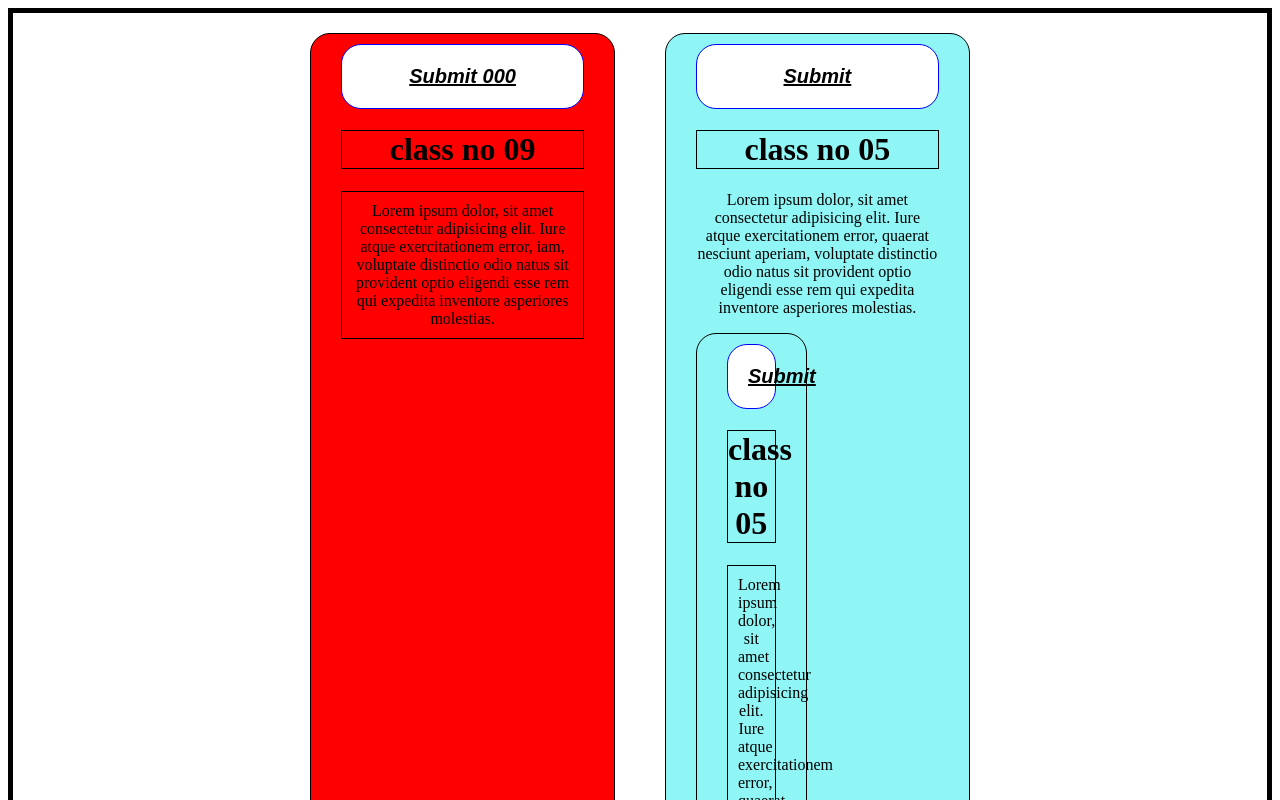
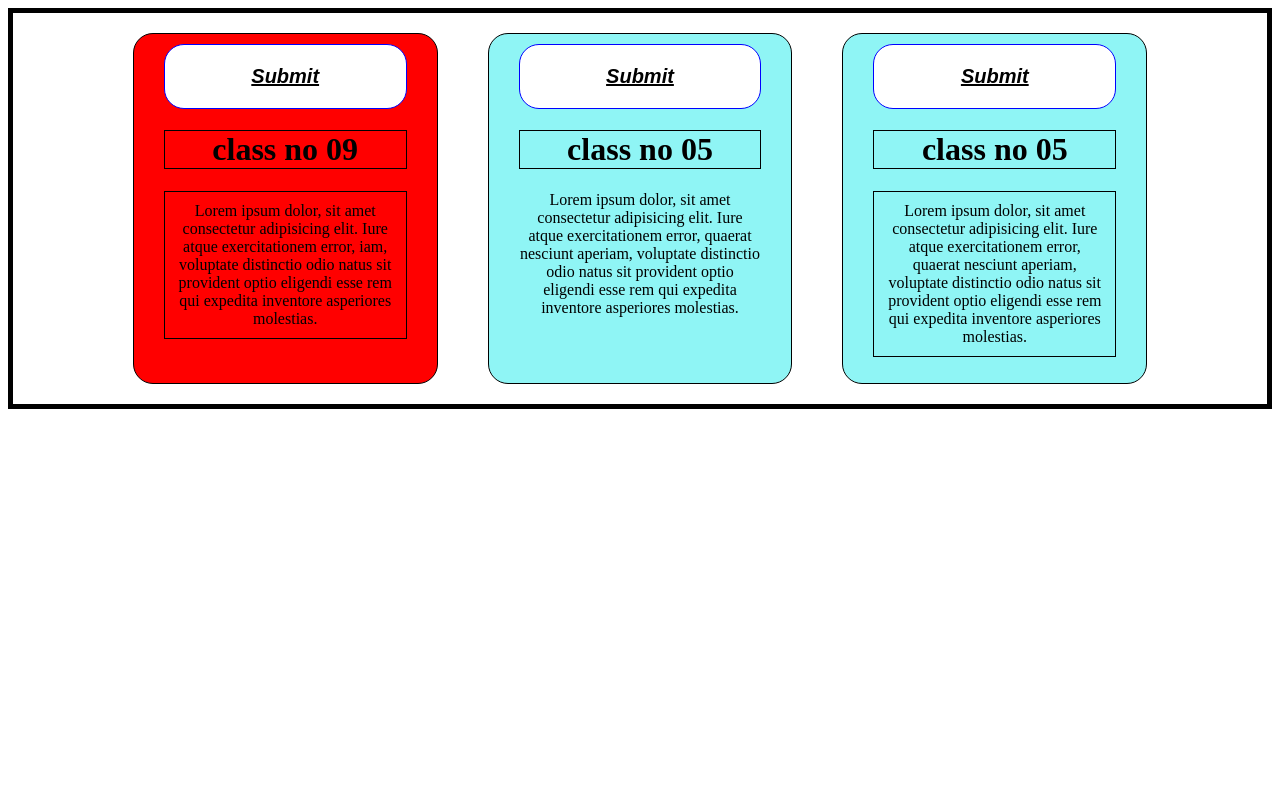
Before and after one commit to Maira324-code/My-vs-upload, a plain HTML site: page Class no08/index.html in a window 1280 px wide. Shown: the top 800 px of the page. Drawn offline with Linux system fonts and the light colour scheme.

Commit message:
class  8

```diff
--- a/Class no08/index.html
+++ b/Class no08/index.html
@@ -52,7 +52,7 @@
   <body>
     <div class="box">
       <div class="card" id="background-card">
-        <button>Submit 000</button>
+        <button>Submit</button>
         <h1 class="heading">class no 09</h1>
         <p id="para">
           Lorem ipsum dolor, sit amet consectetur adipisicing elit. Iure atque
@@ -70,6 +70,7 @@
           odio natus sit provident optio eligendi esse rem qui expedita
           inventore asperiores molestias.
         </p>
+        </div>
       <div class="card">
         <button>Submit</button>
         <h1 class="heading">class no 05</h1>
```
